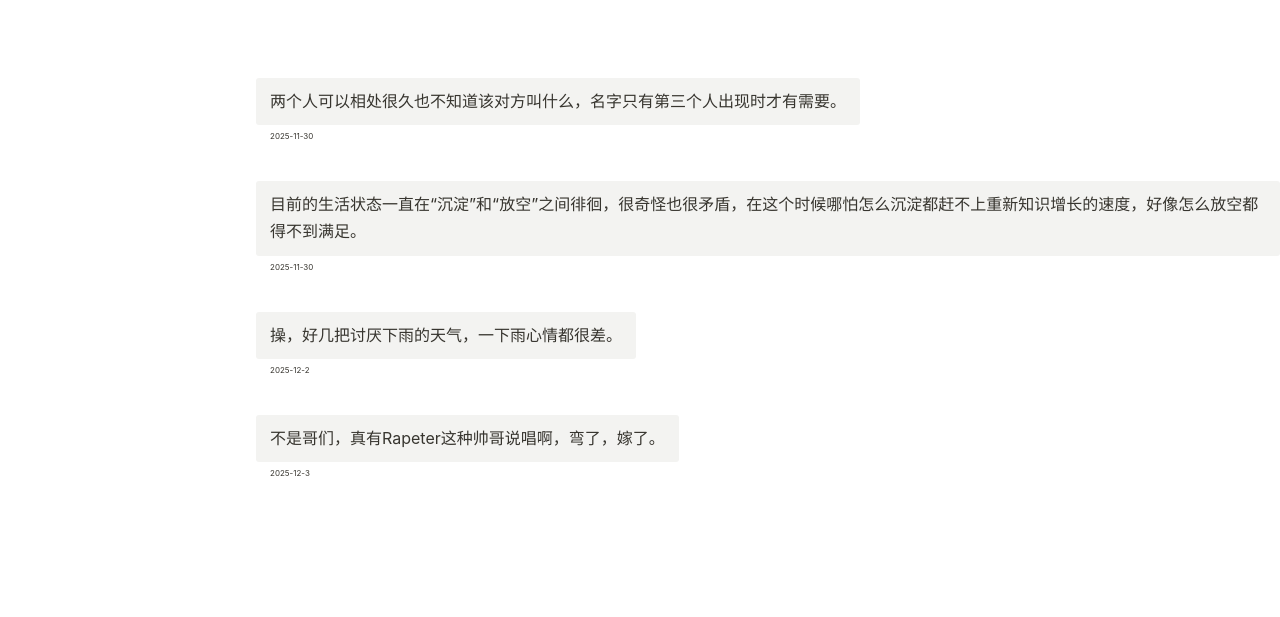
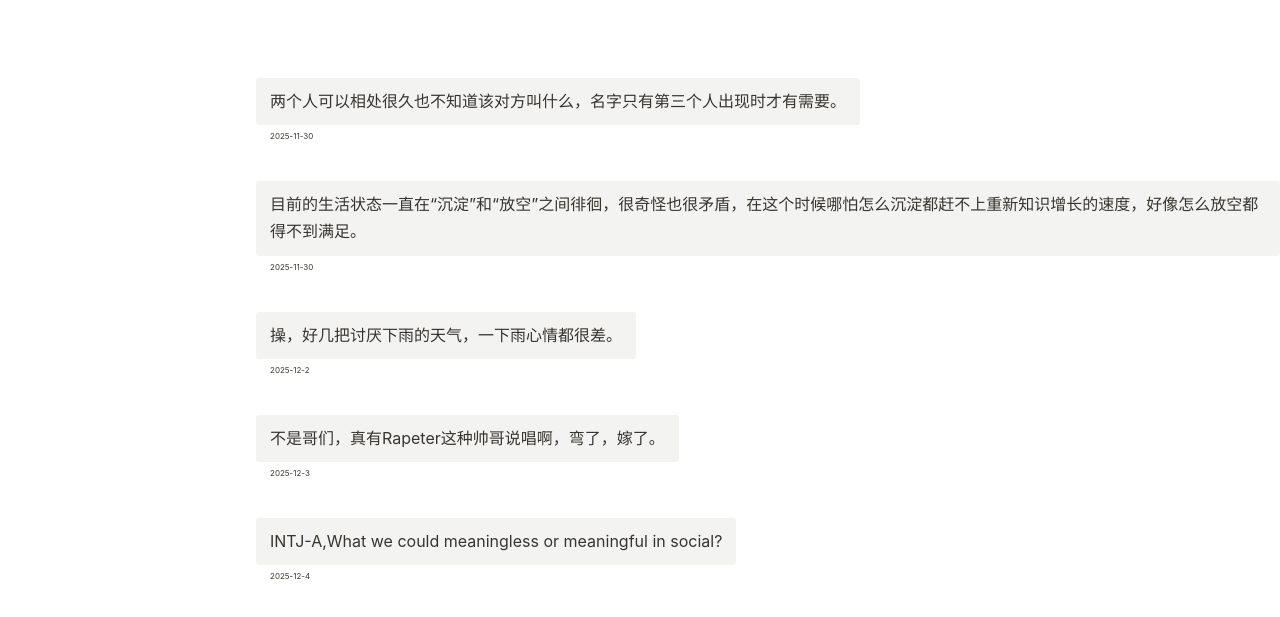
Before and after one commit to InsanelyS/Insanelys, a plain HTML site: page thoughts.html in a window 1280 px wide. Shown: the part 167-784 px from the top of the page. Drawn offline with Linux system fonts and the light colour scheme.

Commit message:
Update thoughts.html

```diff
--- a/thoughts.html
+++ b/thoughts.html
@@ -109,6 +109,11 @@
       <span class="date">2025-12-3</span>
     </div>
 
+         <div class="entry">
+      <span class="text">INTJ-A,What we could meaningless or meaningful in social? </span>
+      <span class="date">2025-12-4</span>
+    </div>
+
   </div>
 
 </body>
```
